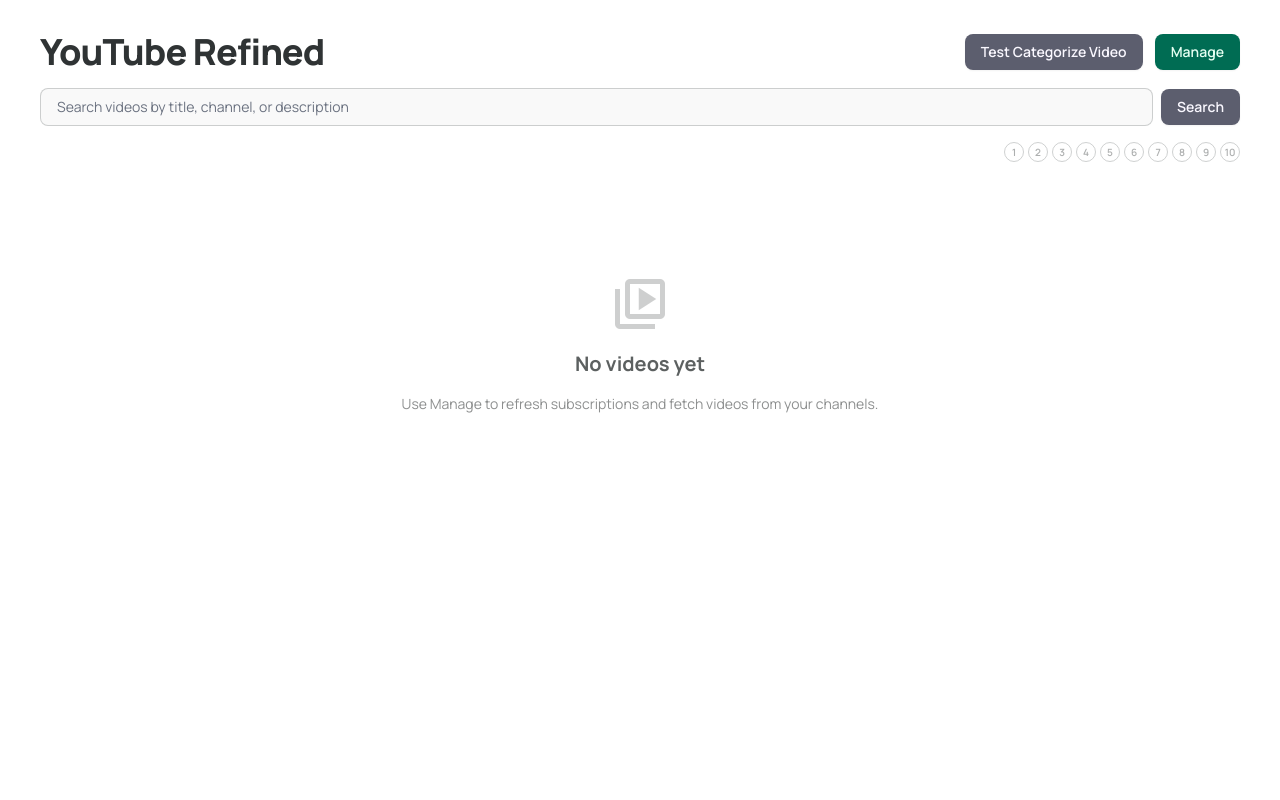
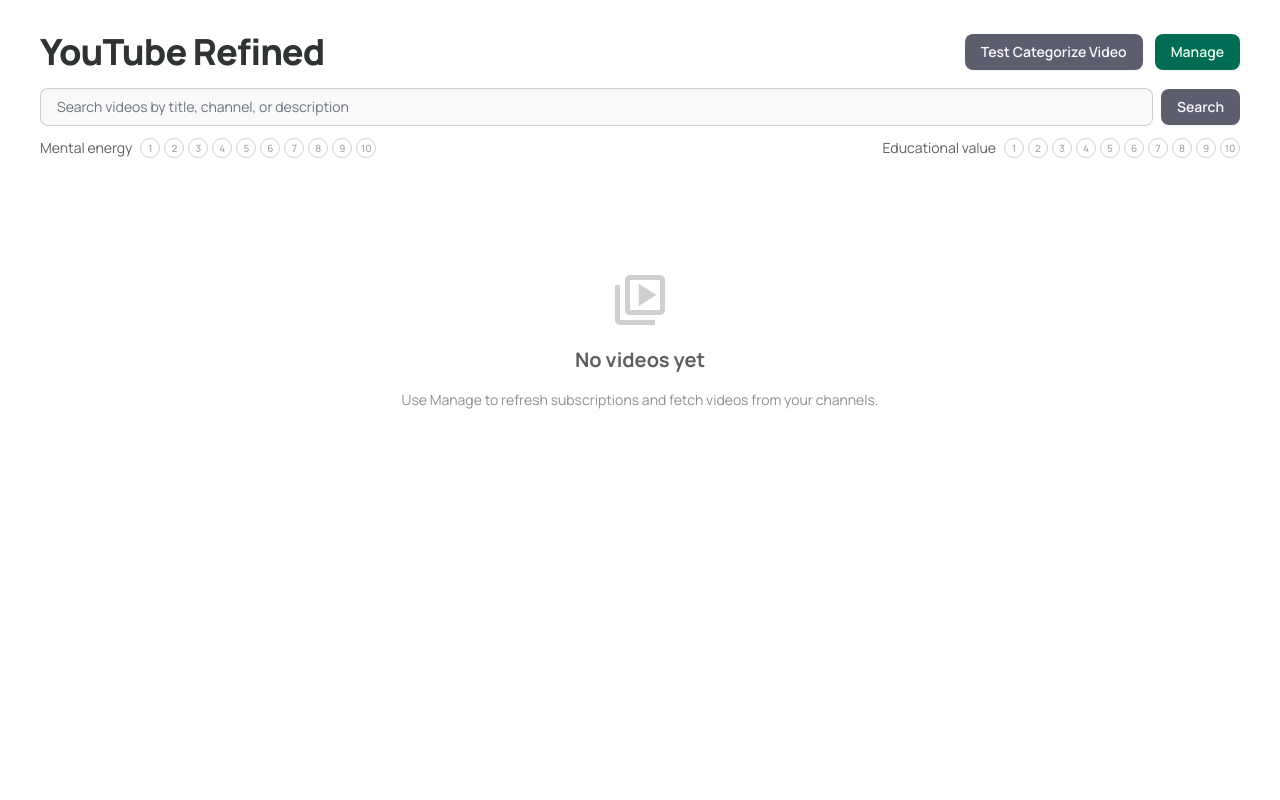
Before and after one commit to Jennawinx/youtube-refined, a Django app: page / in a window 1280 px wide. Run offline with Django 4.2, Linux system fonts and the light colour scheme; data comes from the database, SQL or seed files in the repository; data that the repository does not hold is empty; parts of the project's set-up code (start-up, migrations or seed data) failed here and were passed over; some libraries are stand-ins or nearby versions.

Commit message:
add educational and energy filters

```diff
--- a/feed/views.py
+++ b/feed/views.py
@@ -1,4 +1,6 @@
 import logging
+
+from typing import Optional
 
 from django.db.models import Q
 from django.shortcuts import redirect, render
@@ -14,13 +16,37 @@ PAGE_SIZE = 20
 logger = logging.getLogger(__name__)
 
 
-def get_video_page(offset: int, search_query: str = "") -> tuple[list[Video], bool, int]:
+def _parse_rating(value: str) -> Optional[int]:
+    """Parse a 1-10 rating GET param; returns None if missing/invalid."""
+    try:
+        v = int(value)
+        return v if 1 <= v <= 10 else None
+    except (ValueError, TypeError):
+        return None
+
+
+def get_video_page(
+    offset: int,
+    search_query: str = "",
+    energy_min: Optional[int] = None,
+    energy_max: Optional[int] = None,
+    educational_min: Optional[int] = None,
+    educational_max: Optional[int] = None,
+) -> tuple[list[Video], bool, int]:
     video_qs = Video.objects.select_related("channel")
     if search_query:
         video_qs = video_qs.filter(
             Q(title__icontains=search_query)
             | Q(channel__name__icontains=search_query)
         )
+    if energy_min is not None:
+        video_qs = video_qs.filter(energy__gte=energy_min)
+    if energy_max is not None:
+        video_qs = video_qs.filter(energy__lte=energy_max)
+    if educational_min is not None:
+        video_qs = video_qs.filter(educational__gte=educational_min)
+    if educational_max is not None:
+        video_qs = video_qs.filter(educational__lte=educational_max)
 
     videos_window = list(
         video_qs.order_by("-publish_date")[offset : offset + PAGE_SIZE + 1]
@@ -33,12 +59,27 @@ def get_video_page(offset: int, search_query: str = "") -> tuple[list[Video], bo
 
 def home(request):
     search_query = request.GET.get("q", "").strip()
-    videos, has_more, next_offset = get_video_page(offset=0, search_query=search_query)
+    energy_min = _parse_rating(request.GET.get("energy_min", ""))
+    energy_max = _parse_rating(request.GET.get("energy_max", ""))
+    educational_min = _parse_rating(request.GET.get("educational_min", ""))
+    educational_max = _parse_rating(request.GET.get("educational_max", ""))
+    videos, has_more, next_offset = get_video_page(
+        offset=0,
+        search_query=search_query,
+        energy_min=energy_min,
+        energy_max=energy_max,
+        educational_min=educational_min,
+        educational_max=educational_max,
+    )
     context = {
         "videos": videos,
         "has_more": has_more,
         "next_offset": next_offset,
         "search_query": search_query,
+        "energy_min": energy_min,
+        "energy_max": energy_max,
+        "educational_min": educational_min,
+        "educational_max": educational_max,
     }
 
     if request.method == "POST":
@@ -66,8 +107,19 @@ def home_more_html(request):
         offset = 0
 
     search_query = request.GET.get("q", "").strip()
+    energy_min = _parse_rating(request.GET.get("energy_min", ""))
+    energy_max = _parse_rating(request.GET.get("energy_max", ""))
+    educational_min = _parse_rating(request.GET.get("educational_min", ""))
+    educational_max = _parse_rating(request.GET.get("educational_max", ""))
 
-    videos, has_more, next_offset = get_video_page(offset=offset, search_query=search_query)
+    videos, has_more, next_offset = get_video_page(
+        offset=offset,
+        search_query=search_query,
+        energy_min=energy_min,
+        energy_max=energy_max,
+        educational_min=educational_min,
+        educational_max=educational_max,
+    )
     return render(
         request,
         "feed/home_more.html",
@@ -76,6 +128,10 @@ def home_more_html(request):
             "has_more": has_more,
             "next_offset": next_offset,
             "search_query": search_query,
+            "energy_min": energy_min,
+            "energy_max": energy_max,
+            "educational_min": educational_min,
+            "educational_max": educational_max,
         },
     )
 
--- a/templates/components/rate.html
+++ b/templates/components/rate.html
@@ -1,47 +1,87 @@
 {% with group_name=name|default:'rating' max_value=max|default:5 %}
-<div class="flex flex-row-reverse flex-wrap items-center gap-1" data-rate-group="{{ group_name }}">
+<div class="flex items-center gap-1" data-rate-range="{{ group_name }}">
+    <input type="hidden" id="{{ group_name }}-min-input" name="{{ group_name }}_min" value="{{ selected_min|default:'' }}" />
+    <input type="hidden" id="{{ group_name }}-max-input" name="{{ group_name }}_max" value="{{ selected_max|default:'' }}" />
     {% with ''|center:max_value as rating_range %}
         {% for _ in rating_range %}
-            {% with option_value=forloop.revcounter %}
-                <input
-                    id="{{ group_name }}-{{ option_value }}"
-                    type="radio"
-                    name="{{ group_name }}"
-                    value="{{ option_value }}"
-                    class="peer sr-only"
-                    {% if selected == option_value %}checked{% endif %}
-                    {% if required and forloop.first %}required{% endif %}
-                />
-                <label
-                    for="{{ group_name }}-{{ option_value }}"
-                    class="inline-flex h-5 w-5 cursor-pointer select-none items-center justify-center rounded-full border border-outline-variant/60 bg-transparent text-[10px] font-semibold text-on-surface-variant/50 transition-colors peer-checked:border-primary peer-checked:bg-primary peer-checked:text-on-primary"
-                >
-                    {{ option_value }}
-                </label>
+            {% with option_value=forloop.counter %}
+                <button
+                    type="button"
+                    data-value="{{ option_value }}"
+                    class="inline-flex h-5 w-5 cursor-pointer select-none items-center justify-center rounded-full border border-outline-variant/60 bg-transparent text-[10px] font-semibold text-on-surface-variant/50 transition-colors"
+                >{{ option_value }}</button>
             {% endwith %}
         {% endfor %}
     {% endwith %}
 </div>
 <script>
-    (function () {
-        if (window.__rateToggleInit) return;
-        window.__rateToggleInit = true;
+(function () {
+    var CLS_DEFAULT = "inline-flex h-5 w-5 cursor-pointer select-none items-center justify-center rounded-full border border-outline-variant/60 bg-transparent text-[10px] font-semibold text-on-surface-variant/50 transition-colors";
+    var CLS_BETWEEN = "inline-flex h-5 w-5 cursor-pointer select-none items-center justify-center rounded-full border border-primary/50 bg-primary/20 text-primary text-[10px] font-semibold transition-colors";
+    var CLS_ENDPOINT = "inline-flex h-5 w-5 cursor-pointer select-none items-center justify-center rounded-full border border-primary bg-primary text-on-primary text-[10px] font-semibold transition-colors";
 
-        document.addEventListener("click", function (event) {
-            const label = event.target.closest("label[for]");
-            if (!label) return;
+    function initRateRange(container) {
+        if (container.dataset.rateRangeInit) return;
+        container.dataset.rateRangeInit = "true";
 
-            const group = label.closest("[data-rate-group]");
-            if (!group) return;
+        var groupName = container.dataset.rateRange;
+        var minInput = document.getElementById(groupName + "-min-input");
+        var maxInput = document.getElementById(groupName + "-max-input");
+        var buttons = Array.from(container.querySelectorAll("button[data-value]"));
 
-            const inputId = label.getAttribute("for");
-            const input = document.getElementById(inputId);
-            if (!input || input.type !== "radio" || !input.checked || input.required) return;
+        var minVal = minInput.value !== "" ? parseInt(minInput.value, 10) : null;
+        var maxVal = maxInput.value !== "" ? parseInt(maxInput.value, 10) : null;
 
-            event.preventDefault();
-            input.checked = false;
-            input.dispatchEvent(new Event("change", { bubbles: true }));
+        function updateVisuals() {
+            buttons.forEach(function (btn) {
+                var v = parseInt(btn.dataset.value, 10);
+                var isEndpoint = v === minVal || v === maxVal;
+                var isBetween = minVal !== null && maxVal !== null && v > minVal && v < maxVal;
+                if (isEndpoint) {
+                    btn.className = CLS_ENDPOINT;
+                } else if (isBetween) {
+                    btn.className = CLS_BETWEEN;
+                } else {
+                    btn.className = CLS_DEFAULT;
+                }
+            });
+        }
+
+        container.addEventListener("click", function (e) {
+            var btn = e.target.closest("button[data-value]");
+            if (!btn) return;
+            var v = parseInt(btn.dataset.value, 10);
+
+            if (minVal === null) {
+                // Nothing selected — set anchor
+                minVal = v;
+                maxVal = null;
+            } else if (maxVal === null) {
+                if (v === minVal) {
+                    // Tap same value — deselect
+                    minVal = null;
+                } else {
+                    // Extend to a range
+                    var lo = Math.min(v, minVal);
+                    var hi = Math.max(v, minVal);
+                    minVal = lo;
+                    maxVal = hi;
+                }
+            } else {
+                // Range already set — reset to new anchor
+                minVal = v;
+                maxVal = null;
+            }
+
+            minInput.value = minVal !== null ? minVal : "";
+            maxInput.value = maxVal !== null ? maxVal : "";
+            updateVisuals();
         });
-    })();
+
+        updateVisuals();
+    }
+
+    document.querySelectorAll("[data-rate-range]").forEach(initRateRange);
+})();
 </script>
 {% endwith %}
--- a/templates/feed/home.html
+++ b/templates/feed/home.html
@@ -21,7 +21,8 @@
           {% include 'components/button.html' with href=subscriptions_url label='Manage' %}
         </div>
       </div>
-      <form method="get" class="w-full flex items-center gap-2">
+      <form method="get" class="w-full flex flex-col gap-3">
+        <div class="flex items-center gap-2">
           <input
             type="search"
             name="q"
@@ -30,8 +31,19 @@
             class="flex-1 min-w-0 rounded-lg border border-outline-variant/60 bg-surface px-4 py-2 text-sm text-on-surface outline-none focus:border-primary"
           />
           {% include 'components/button.html' with type='submit' label='Search' color='secondary' %}
+        </div>
+        <div class="flex flex-wrap items-center gap-6 justify-between">
+          <div class="flex items-center gap-2">
+            <span class="text-sm text-on-surface-variant whitespace-nowrap">Mental energy</span>
+            {% include 'components/rate.html' with name='energy' selected_min=energy_min selected_max=energy_max max=10 %}
+          </div>
+          <div class="flex items-center gap-2">
+            <span class="text-sm text-on-surface-variant whitespace-nowrap">Educational value</span>
+            {% include 'components/rate.html' with name='educational' selected_min=educational_min selected_max=educational_max max=10 %}
+          </div>
+        </div>
       </form>
-      {% include "components/rate.html" with name="energy" max=10 selected=video.energy %}
+
     </header>
 
     <!-- Video Grid -->
--- a/templates/feed/home_more.html
+++ b/templates/feed/home_more.html
@@ -2,5 +2,5 @@
 {% include "feed/video_card.html" %}
 {% endfor %}
 {% if has_more %}
-{% include "feed/home_pager.html" with next_offset=next_offset %}
+{% include "feed/home_pager.html" with next_offset=next_offset energy_min=energy_min energy_max=energy_max educational_min=educational_min educational_max=educational_max %}
 {% endif %}
--- a/templates/feed/home_pager.html
+++ b/templates/feed/home_pager.html
@@ -1,7 +1,7 @@
 <div
     id="video-pager-{{ next_offset }}"
     class="col-span-1 sm:col-span-2 lg:col-span-3 h-10 flex items-center justify-center text-sm text-on-surface-variant/50"
-    hx-get="{% url 'home_more_html' %}?offset={{ next_offset }}{% if search_query %}&q={{ search_query|urlencode }}{% endif %}"
+    hx-get="{% url 'home_more_html' %}?offset={{ next_offset }}{% if search_query %}&q={{ search_query|urlencode }}{% endif %}{% if energy_min %}&energy_min={{ energy_min }}{% endif %}{% if energy_max %}&energy_max={{ energy_max }}{% endif %}{% if educational_min %}&educational_min={{ educational_min }}{% endif %}{% if educational_max %}&educational_max={{ educational_max }}{% endif %}"
     hx-trigger="revealed"
     hx-swap="outerHTML"
 >
```
Lines whose indentation alone changed are shown as unchanged.
